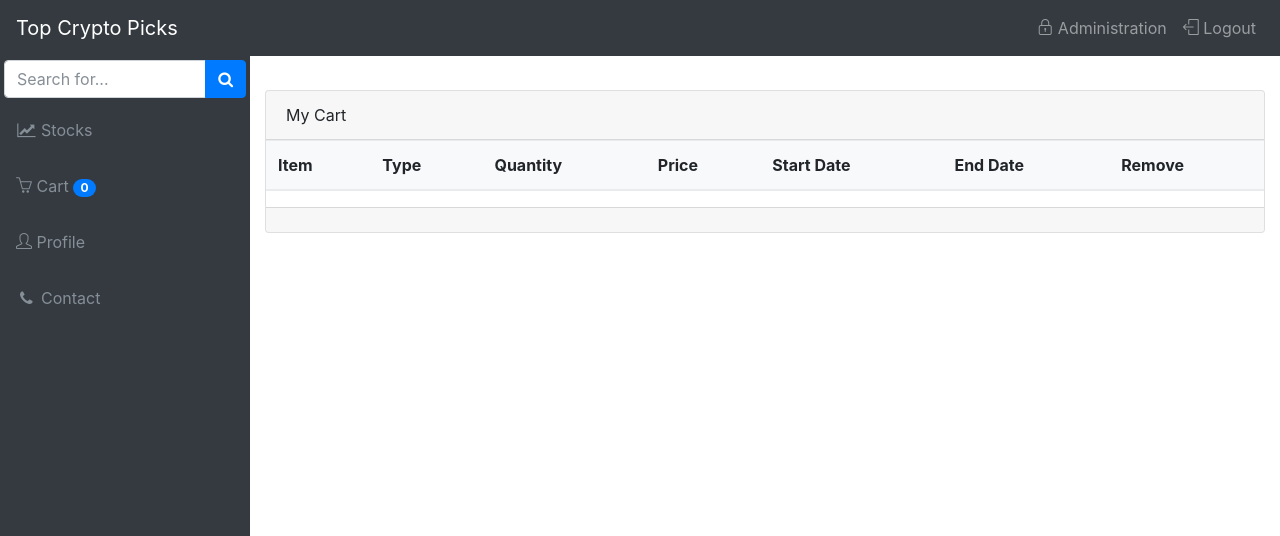
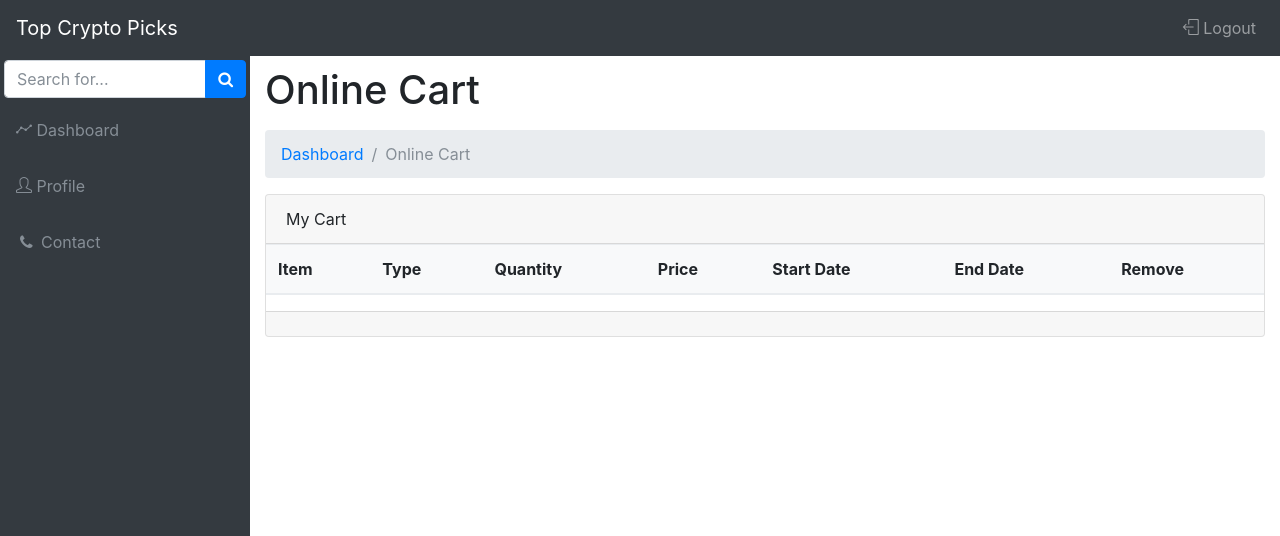
Before and after one commit to robsmitha/TopCryptoPicks, a PHP site: page /online-cart.php in a window 1280 px wide. Shown: the top 536 px of the page. Run offline with PHP 8.4, Linux system fonts and the light colour scheme; the visitor is signed in with stand-in values (Sample User, id 1); lists and menus that the app fills with data are empty; some libraries are stand-ins or nearby versions.

Commit message:
Layout adjustments to pages for consistency across the site.

```diff
--- a/admin-home.php
+++ b/admin-home.php
@@ -19,13 +19,13 @@ if(SessionManager::getSecurityUserId() == 0){
     <div class="container-fluid">
 
         <!-- Page Heading/Breadcrumbs -->
-        <h1 class="mt-4 mb-3">Hello, <?php echo SessionManager::getUsername() ?></h1>
+        <h1 class="mb-3">Hello, <?php echo SessionManager::getUsername() ?></h1>
 
         <ol class="breadcrumb">
             <li class="breadcrumb-item">
-                <a href="index.php">Home</a>
+                <a href="index.php"><i class="icon-graph"></i> Dashboard</a>
             </li>
-            <li class="breadcrumb-item active">Administration</li>
+            <li class="breadcrumb-item active">Contact</li>
         </ol>
         <div class="row">
             <div class="col-sm-4">
--- a/contact.php
+++ b/contact.php
@@ -58,13 +58,12 @@ if ($_SERVER["REQUEST_METHOD"] == "POST"){
     <div class="container-fluid">
 
         <!-- Page Heading/Breadcrumbs -->
-        <h1 class="mt-4 mb-3">Contact
-            <small>Lets make it happen</small>
+        <h1 class="mb-3">Contact
         </h1>
 
         <ol class="breadcrumb">
             <li class="breadcrumb-item">
-                <a href="index.php">Home</a>
+                <a href="index.php"><i class="icon-graph"></i> Dashboard</a>
             </li>
             <li class="breadcrumb-item active">Contact</li>
         </ol>
--- a/create-blog.php
+++ b/create-blog.php
@@ -85,7 +85,7 @@ if($_SERVER["REQUEST_METHOD"] == "POST"){
                         <button type="submit" class="btn btn-primary btn-block">Post Blog</button>
                     </form>
                     <div class="text-center">
-                        <a class="d-block small mt-3" href="shop-home.php">Cancel</a>
+                        <a class="d-block small mt-3" href="admin-home.php">Cancel</a>
                     </div>
                 </div>
             </div>
--- a/create-item.php
+++ b/create-item.php
@@ -199,7 +199,7 @@ if($_SERVER["REQUEST_METHOD"] == "GET"){
                         ?>
                     </form>
                     <div class="text-center">
-                        <a class="d-block small mt-3" href="shop-home.php">Cancel</a>
+                        <a class="d-block small mt-3" href="admin-home.php">Cancel</a>
                     </div>
                 </div>
             </div>
--- a/login.php
+++ b/login.php
@@ -48,7 +48,7 @@ if($_SERVER["REQUEST_METHOD"] == "POST"){
                     <form method="post">
                         <div class="form-group">
                             <label for="exampleInputEmail1">Email</label>
-                            <input class="form-control" id="email" name="email" type="email" aria-describedby="emailHelp" placeholder="Enter Username">
+                            <input class="form-control" id="email" name="email" type="email" aria-describedby="emailHelp" placeholder="Email Address">
                         </div>
                         <div class="form-group">
                             <label for="exampleInputPassword1">Password</label>
--- a/navbar.php
+++ b/navbar.php
@@ -19,14 +19,14 @@
             </li>
             <li class="nav-item" title="Dashboard">
                 <a class="nav-link" href="index.php">
-                    <i class="fa fa-fw fa-line-chart"></i>
-                    <span class="nav-link-text">Stocks</span>
+                    <i class="icon-graph"></i>
+                    <span class="nav-link-text">Dashboard</span>
                 </a>
             </li>
             <?php
             if(SessionManager::getCustomerId() > 0){
                 ?>
-                <li class="nav-item">
+                <li class="nav-item d-none">
                     <a class="nav-link" href="online-cart.php"><i class="icon-basket"></i> Cart
                         <span id="cartCounter" class="badge badge-pill badge-primary">
                                 <?php
@@ -44,6 +44,13 @@
                 </li>
                 <li class="nav-item">
                     <a class="nav-link" href="customer-profile.php"><i class="icon-user"></i> Profile</a>
+                </li>
+            <?php
+            }
+            else if(SessionManager::getSecurityUserId() > 0){
+                ?>
+                <li class="nav-item">
+                    <a class="nav-link" href="admin-home.php"><i class="icon-lock"></i> Administration</a>
                 </li>
             <?php
             }
@@ -69,9 +76,6 @@
         <ul class="navbar-nav ml-auto">
             <?php if(SessionManager::getSecurityUserId() > 0 ) {
                 ?>
-                <li class="nav-item">
-                    <a class="nav-link" href="admin-home.php"><i class="icon-lock"></i> Administration</a>
-                </li>
                 <li class="nav-item">
                     <a class="nav-link" href="logout.php"><i class="icon-logout"></i> Logout</a>
                 </li>
--- a/online-cart.php
+++ b/online-cart.php
@@ -18,6 +18,15 @@ if($cart != null){
 <div class="content-wrapper">
     <!-- Page Content -->
     <div class="container-fluid">
+        <!-- Page Heading/Breadcrumbs -->
+        <h1 class="mb-3">Online Cart</h1>
+
+        <ol class="breadcrumb">
+            <li class="breadcrumb-item">
+                <a href="index.php">Dashboard</a>
+            </li>
+            <li class="breadcrumb-item active">Online Cart</li>
+        </ol>
         <?php if(isset($validationMsg)) { ?>
             <div class="alert alert-danger alert-dismissible fade show mx-auto mt-5" role="alert">
                 <button type="button" class="close" data-dismiss="alert" aria-label="Close">
@@ -29,7 +38,7 @@ if($cart != null){
 
         <div class="row">
             <div class="col-md-12">
-                <div class="card mt-4">
+                <div class="card">
                     <div class="card-header">
                         My Cart
                     </div>
--- a/view-order.php
+++ b/view-order.php
@@ -48,7 +48,7 @@ $customer = new Customer($order->getCustomerId());
                 <a href="index.php">Home</a>
             </li>
             <li class="breadcrumb-item">
-                <a href="customer-profile.php"><?php echo $customer->getFirstName()." ".$customer->getLastName() ?></a>
+                <a href="customer-profile.php"><?php echo ucfirst($customer->getFirstName())." ".ucfirst($customer->getLastName()); ?></a>
             </li>
             <li class="breadcrumb-item active">View Order ID: <?php echo $order->getId() ?></li>
         </ol>
--- a/view-stock.php
+++ b/view-stock.php
@@ -143,10 +143,10 @@ if($_SERVER["REQUEST_METHOD"] == "GET"){
             <?php } ?>
             <!-- Page Heading/Breadcrumbs -->
             <div class="row">
-                <div class="col-md-9">
+                <div class="col-lg-9 col-md-6">
                     <h1 id="lblName" class="mb-3"></h1>
                 </div>
-                <div class="col-md-3">
+                <div class="col-lg-3 col-md-6">
                     <?php
                     if($CustomerId > 0){
                         ?>
```
Also changed, not shown: index.php (+0 -7 lines).
